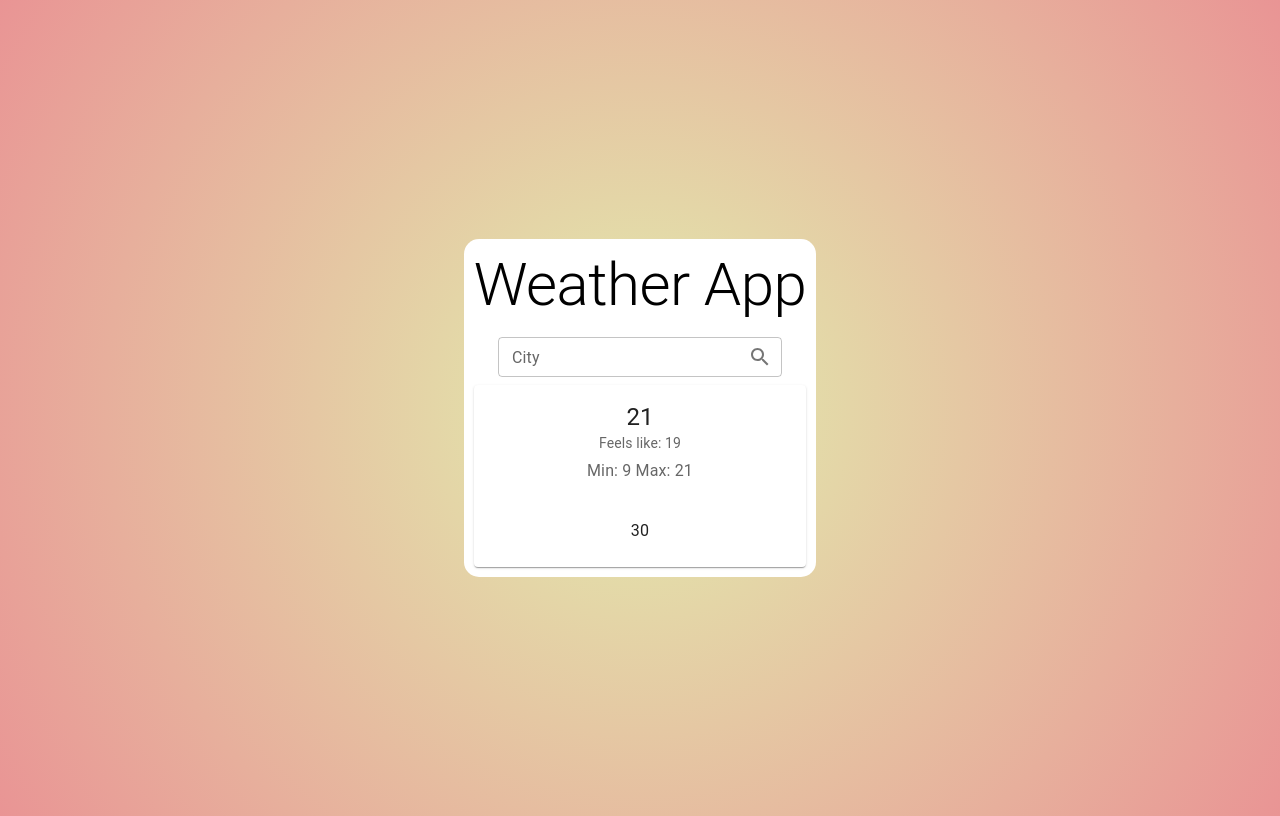
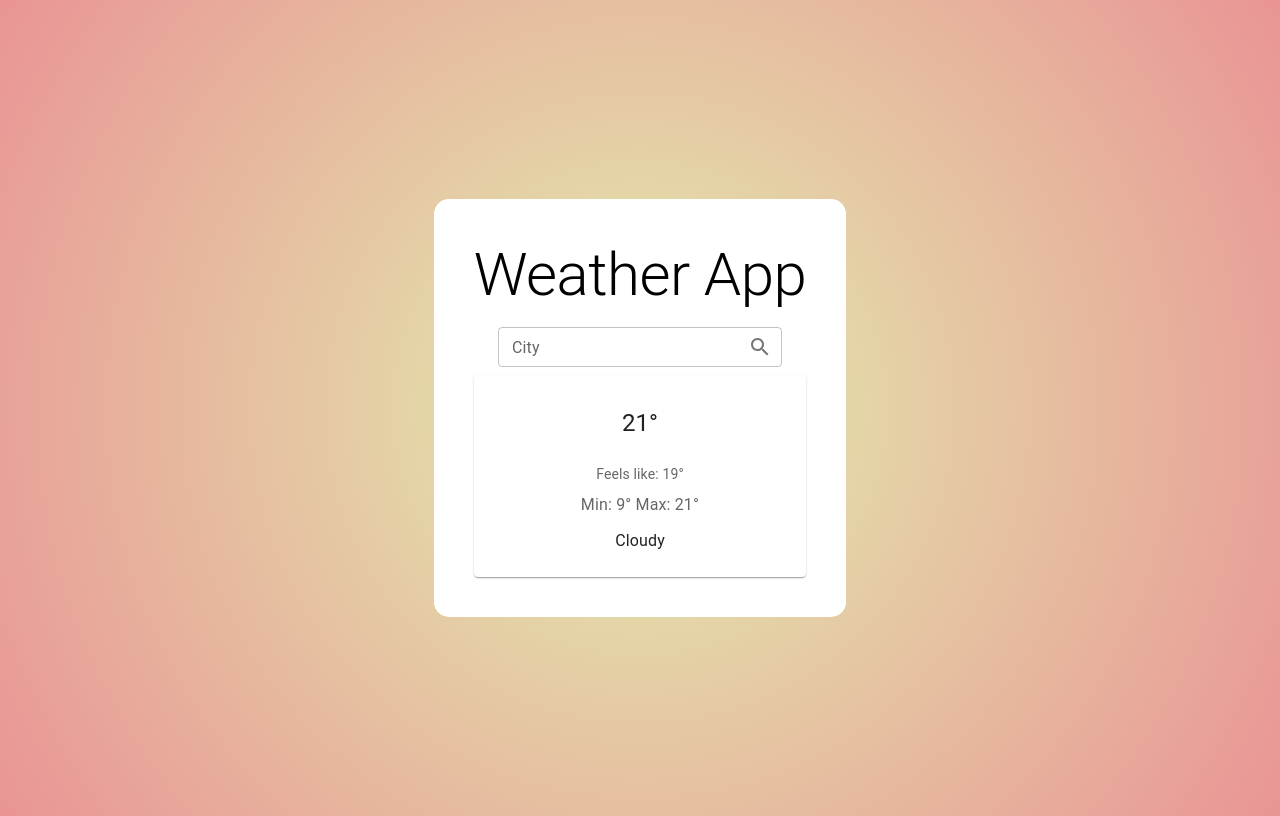
Before and after one commit to DiegoGuevaraO/weather-app, a Next.js app: page /weather in a window 1280 px wide. Built offline with nearby package versions, Linux system fonts and the light colour scheme.

Commit message:
Design changes

```diff
--- a/app/layout.tsx
+++ b/app/layout.tsx
@@ -20,7 +20,7 @@ export default function RootLayout({
     <html lang="en">
       <body className={`${inter.className} antialiased`}>
         <Grid container spacing={0} direction="column" alignItems="center" justifyContent="center" sx={{minHeight: '100vh'}}>
-          <Grid item sx={{bgcolor: 'white', borderRadius: '15px', padding: '10px'}}>
+          <Grid item sx={{bgcolor: 'white', borderRadius: '15px', padding: 5}}>
             <Typography
                 variant="h2"
                 align="center"
--- a/app/weather/page.tsx
+++ b/app/weather/page.tsx
@@ -11,24 +11,26 @@ export default function Page(){
         <>
             <Card sx={{ minWidth: 275 }}>
                 <CardContent>
+                    {/* City Name */}
                     <Typography variant="h5" component="div" textAlign="center">
                     {city}
                     </Typography>
-                    <Typography variant="h5" component="div" textAlign="center">
-                        21
+                    {/* Current degrees */}
+                    <Typography sx={{padding: 2}} variant="h5" component="div" textAlign="center">
+                        21°
                         <br />
-                        <Typography sx={{ fontSize: 14 }} color="text.secondary" gutterBottom>
-                        Feels like: 19
-                        </Typography>
-
                     </Typography>
+                    {/* Feels like */}
+                    <Typography sx={{ fontSize: 14, padding: 1}} color="text.secondary" textAlign="center">
+                    Feels like: 19°
+                    </Typography>
+                    {/* Min Max */}
                     <Typography sx={{ mb: 1.5 }} color="text.secondary" textAlign="center">
-                    Min: 9 Max: 21
+                    Min: 9° Max: 21°
                     </Typography>
+                    {/* Weather description */}
                     <Typography variant="body1" textAlign="center">
-                    {/* {data.main.temp_min - 273.15} */}
-                    <br />
-                    30
+                    Cloudy
                     </Typography>
                 </CardContent>
             </Card>
```
